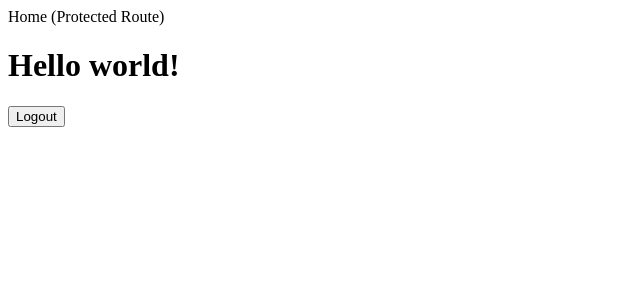
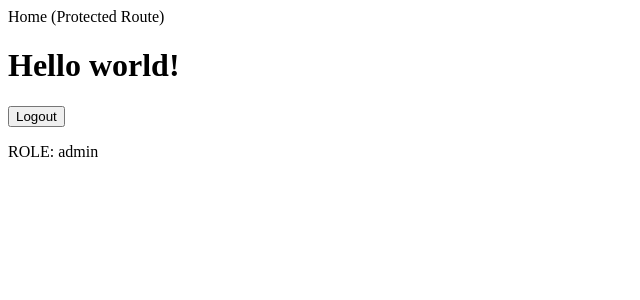
Before and after one commit to cfgbengaluru24/Team-42, a React (Create React App) app in the folder client/: page / in a window 1280 px wide. Shown: the top 300 px of the page, without its empty margins (0-640 px from the left). Built offline with nearby package versions, Linux system fonts and the light colour scheme; sample sign-in values are in the browser's storage.

Commit message:
feat: auth context

```diff
--- a/client/src/pages/home/Home.jsx
+++ b/client/src/pages/home/Home.jsx
@@ -1,12 +1,16 @@
 import React from "react";
 import useLogout from "../../hooks/useLogout";
+import { useAuthContext } from "../../context/AuthContext";
 const Home = () => {
+  const user = useAuthContext();
   const { logout } = useLogout();
+  console.log(user.authUser.role);
   return (
     <>
       <div>Home (Protected Route)</div>
       <h1 className="text-3xl font-bold underline">Hello world!</h1>
       <button onClick={logout}>Logout</button>
+      <p>ROLE: {user.authUser.role}</p>
     </>
   );
 };
```
